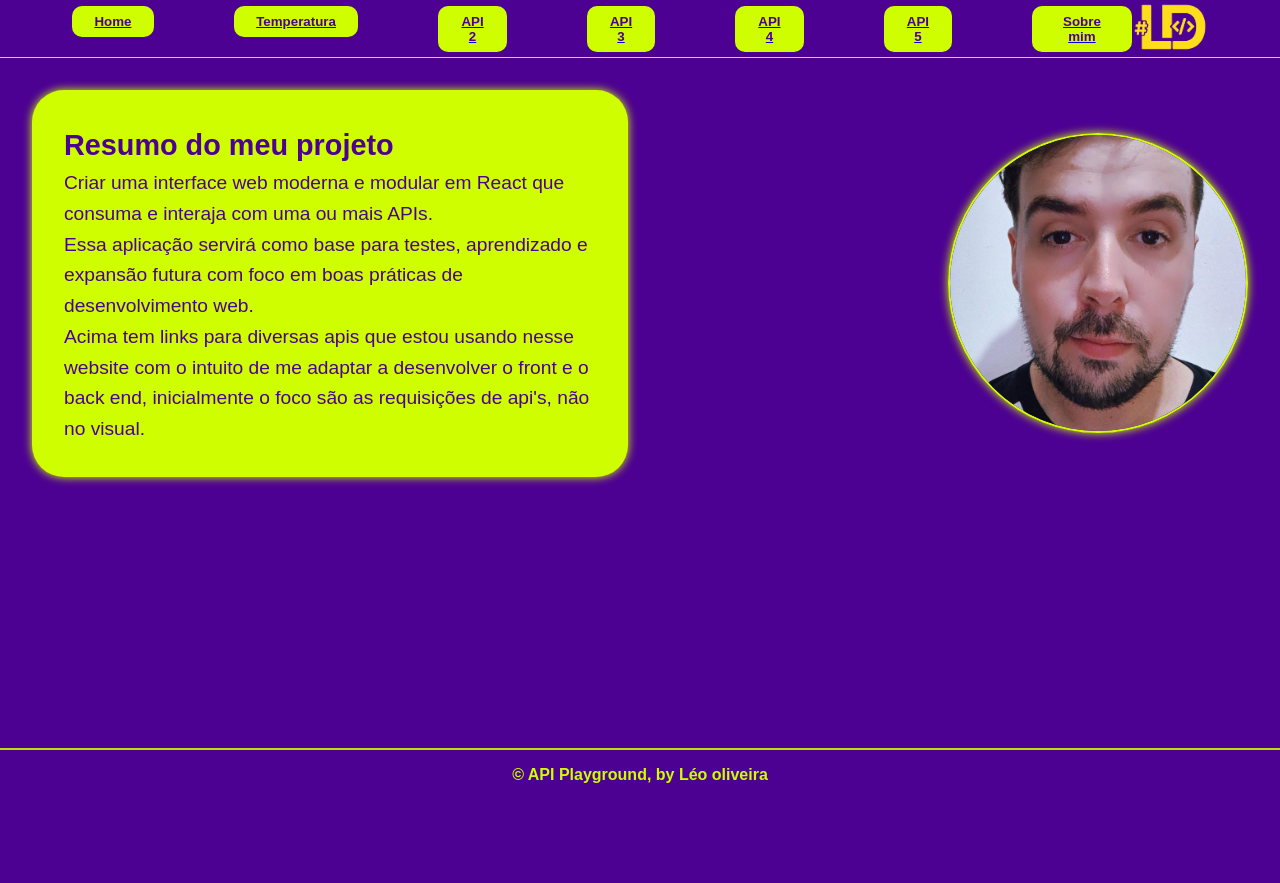
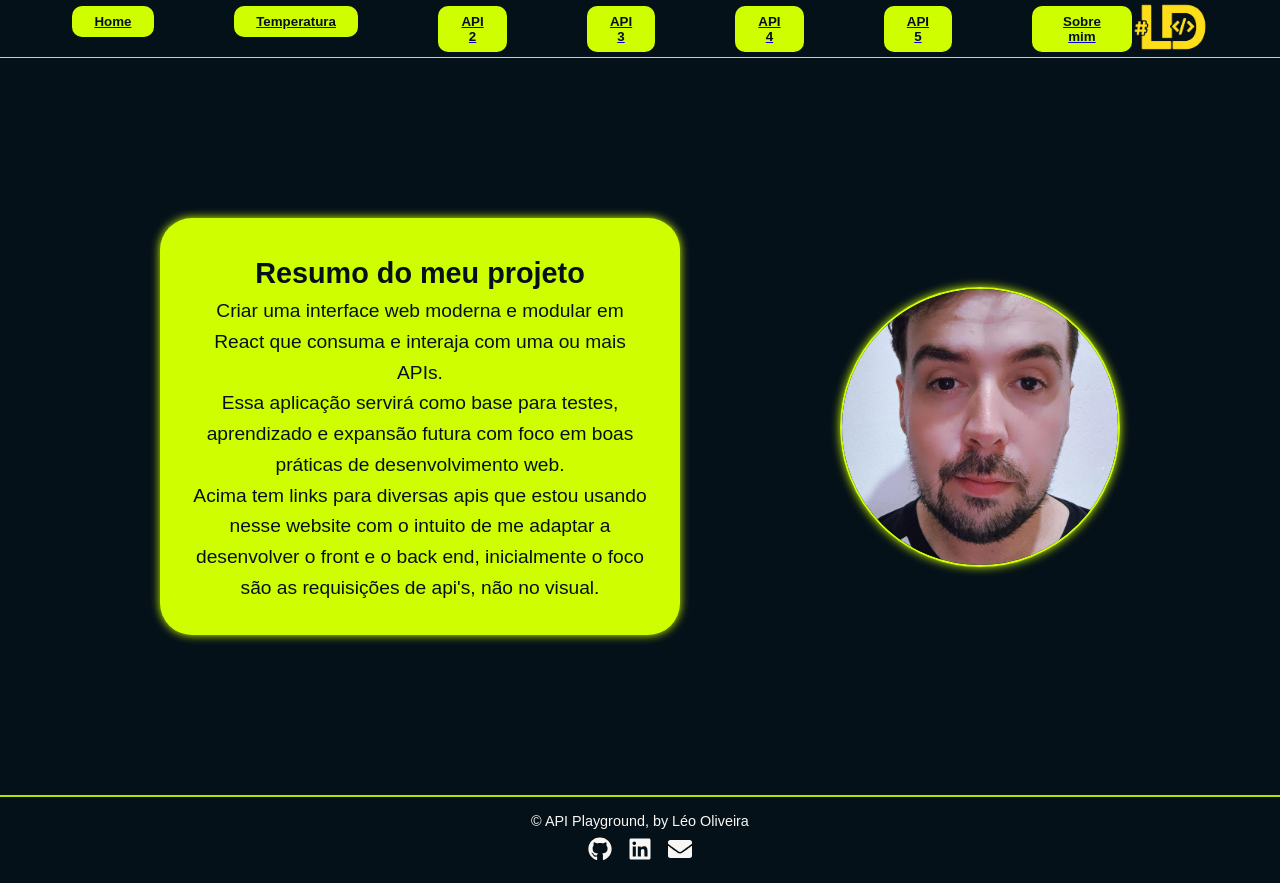
Before and after one commit to ld-oliveira/API_PLAYGROUND_FRONT, a React (Create React App) app: page / in a window 1280 px wide. Before the commit the page ends 800 px from the top, so only its background shows below. Built offline with nearby package versions, Linux system fonts and the light colour scheme.

Commit message:
adicionando mouse over em componentes

```diff
--- a/package.json
+++ b/package.json
@@ -9,6 +9,7 @@
     "@testing-library/user-event": "^13.5.0",
     "react": "^19.1.0",
     "react-dom": "^19.1.0",
+    "react-icons": "^5.5.0",
     "react-router-dom": "^7.6.2",
     "react-scripts": "5.0.1",
     "sass": "^1.89.1",
--- a/src/components/Footer.jsx
+++ b/src/components/Footer.jsx
@@ -1,11 +1,22 @@
 import React from 'react';
 import '../styles/components/Footer.scss';
-
+import { FaGithub, FaLinkedin, FaEnvelope } from 'react-icons/fa';
 
 const Footer = () => {
   return (
-    <footer className='footer'>
-      <p>&copy; API Playground, by Léo oliveira</p>
+    <footer className="footer">
+      <p>© API Playground, by Léo Oliveira</p>
+      <div className="footer__icons">
+        <a href="https://github.com/ld-oliveira" target="_blank" rel="noopener noreferrer">
+          <FaGithub />
+        </a>
+        <a href="https://www.linkedin.com/in/leo-b-oliveira/" target="_blank" rel="noopener noreferrer">
+          <FaLinkedin />
+        </a>
+        <a href="ld-oliveira@uol.com.br">
+          <FaEnvelope />
+        </a>
+      </div>
     </footer>
   );
 };
--- a/src/styles/base/_variables.scss
+++ b/src/styles/base/_variables.scss
@@ -1,4 +1,4 @@
-$fundo: #4C0192;
+$fundo: #051119;
 $titulos: #CFFE00;
 $textos: #F8F7F3;
 $mouseover: #B8E000;
--- a/src/styles/components/Footer.scss
+++ b/src/styles/components/Footer.scss
@@ -1,16 +1,31 @@
 @use '../base/variables' as *;
 
 .footer {
-  background-color: $fundo;
-  color: $titulos;
   padding: 1rem;
   text-align: center;
-  font-size: 1rem;
+  background-color: $fundo;
+  color: $textos;
   border-top: 2px solid $mouseover;
-  margin-top: 2rem;
 
   p {
-    margin: 0;
-    font-weight: bold;
+    margin-bottom: 0.5rem;
+    font-size: 0.9rem;
+  }
+
+  .footer__icons {
+    display: flex;
+    justify-content: center;
+    gap: 1rem;
+
+    a {
+      color: $textos;
+      font-size: 1.5rem;
+      transition: transform 0.2s ease, color 0.3s ease;
+
+      &:hover {
+        color: $mouseover;
+        transform: scale(1.2);
+      }
+    }
   }
 }
--- a/src/styles/components/Header.scss
+++ b/src/styles/components/Header.scss
@@ -4,6 +4,7 @@
   background-color: $fundo;
   padding: 0.1rem 0.5rem;
   border-bottom: 1px solid #ccc;
+
 
   nav {
     display: flex;
@@ -17,6 +18,7 @@
   display: flex;
   gap: 5rem;
   justify-content: center;
+
 }
 
 .nav-buttons button {
@@ -29,10 +31,14 @@
   cursor: pointer;
   transition: background-color 0.3s ease;
   display: flex;
+  transition: transform 0.3s ease, box-shadow 0.3s ease;
+  &:hover {
+    transform: scale(1.05);
+    box-shadow: 0 0 30px rgba($color: #CFFE00, $alpha: 0.5);
+    }
 
-  &:hover {
-    background-color: $textos
-  }}}}
+
+  }}}
 
 
 .logo-area {
--- a/src/styles/components/Home.scss
+++ b/src/styles/components/Home.scss
@@ -1,14 +1,17 @@
-@use '../base/variables' as*;
+@use '../base/variables' as *;
 
-.home-container{
+.home-container {
   display: flex;
+  flex-direction: row;
   justify-content: center;
   align-items: center;
-    gap: 20rem;
-    padding: 2rem;
+  flex-wrap: wrap; // ajuda na responsividade
+  gap: 10rem;
+  padding: 10rem;
+  text-align: center; // alinha o texto centralizado quando estiver em coluna
 }
 
-.descricao{
+.descricao {
   background-color: $titulos;
   padding: 2rem;
   border-radius: 2rem;
@@ -17,21 +20,72 @@
   font-size: 1.2rem;
   line-height: 1.6;
   box-shadow: 0 0 10px rgba($color: #CFFE00, $alpha: 1.0);
+  flex: 1 1 300px; // flexível e adaptável
+  min-width: 280px;
+
+  //mouseover na descricao
+  transition: transform 0.3s ease, box-shadow 0.3s ease;
+  &:hover {
+    transform: translateY(-10px);
+    box-shadow: 0 0 40px rgba($color: #CFFE00, $alpha: 0.9);
+}
+
+
+
 }
 
 .foto-container {
-    width: 300px;
-    height: 300px;
+  width: 280px;
+  height: 280px;
   border-radius: 70%;
   overflow: hidden;
-    border: 2px solid #CFFE00;
+  border: 2px solid $titulos;
+  box-shadow: 0 0 10px rgba($color: #CFFE00, $alpha: 1.0);
   flex-shrink: 0;
-    box-shadow: 0 0 10px rgba($color: #CFFE00, $alpha: 1.0);
 
+  transition: transform 0.3s ease, box-shadow 0.3s ease;
+  &:hover {
+    transform: scale(1.05);
+    box-shadow: 0 0 20px rgba($color: #CFFE00, $alpha: 0.9);
   }
 
-    .foto-perfil {
+
+  img.foto-perfil {
     width: 100%;
     height: 100%;
     object-fit: cover;
   }
+}
+
+// Responsivo para telas menores
+@media (max-width: 768px) {
+  .home-container {
+    flex-direction: column;
+    padding: 1rem;
+  }
+
+  .descricao {
+    font-size: 1rem;
+    padding: 1.5rem;
+  }
+
+  .foto-container {
+    width: 200px;
+    height: 200px;
+  }
+}
+
+// animação entrada
+@keyframes fadeInUp {
+  from {
+    opacity: 0;
+    transform: translateY(300px);//de baixo pra cima
+  }
+  to {
+    opacity: 1;
+    transform: translateY(0);
+  }
+}
+.home-container {
+  animation: fadeInUp 3s ease-out both; //tempo de animação
+}
```
Also changed, not shown: 1 other file (tests, documents, lock files or other folders). Lines whose indentation alone changed are shown as unchanged.
